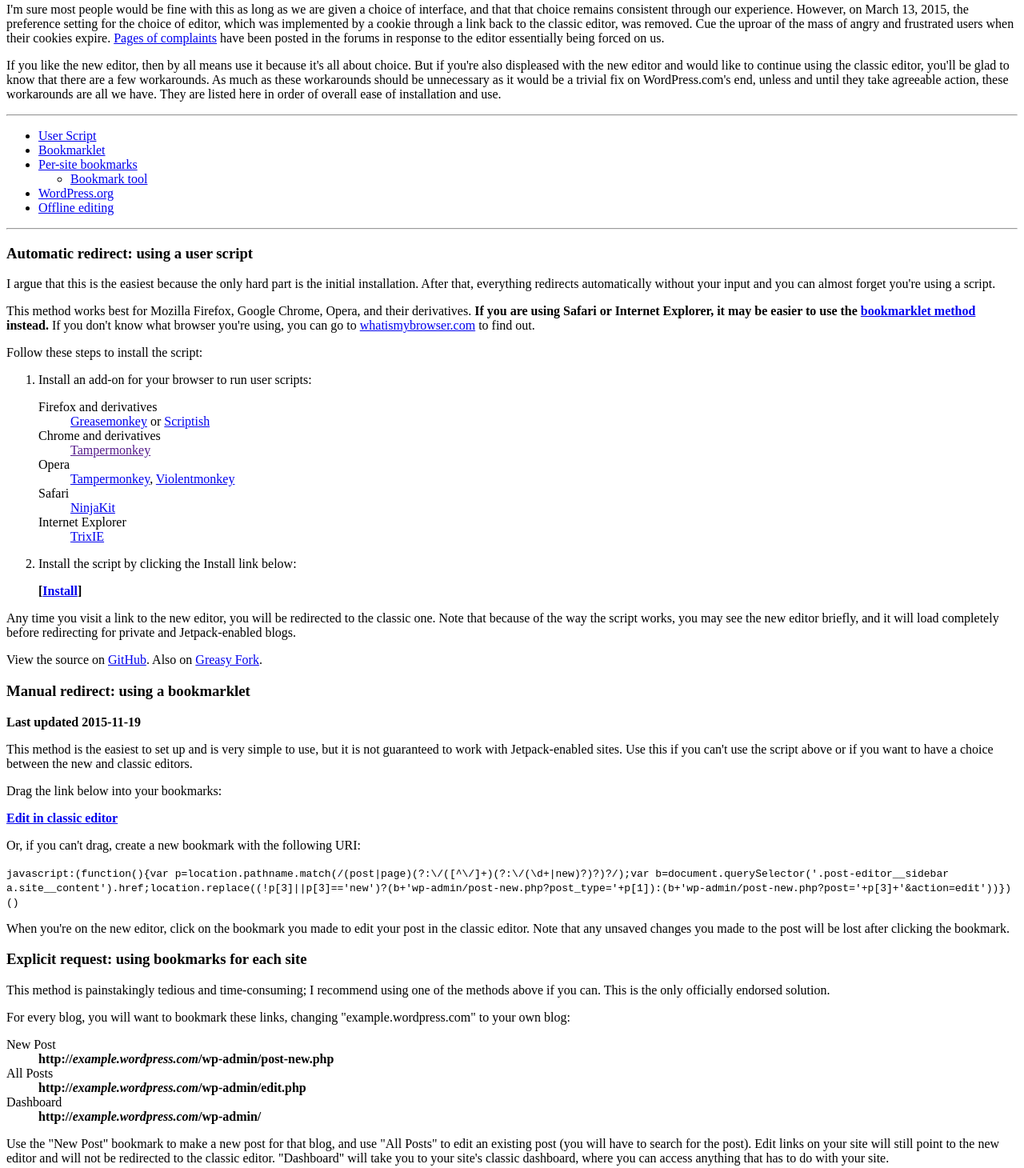
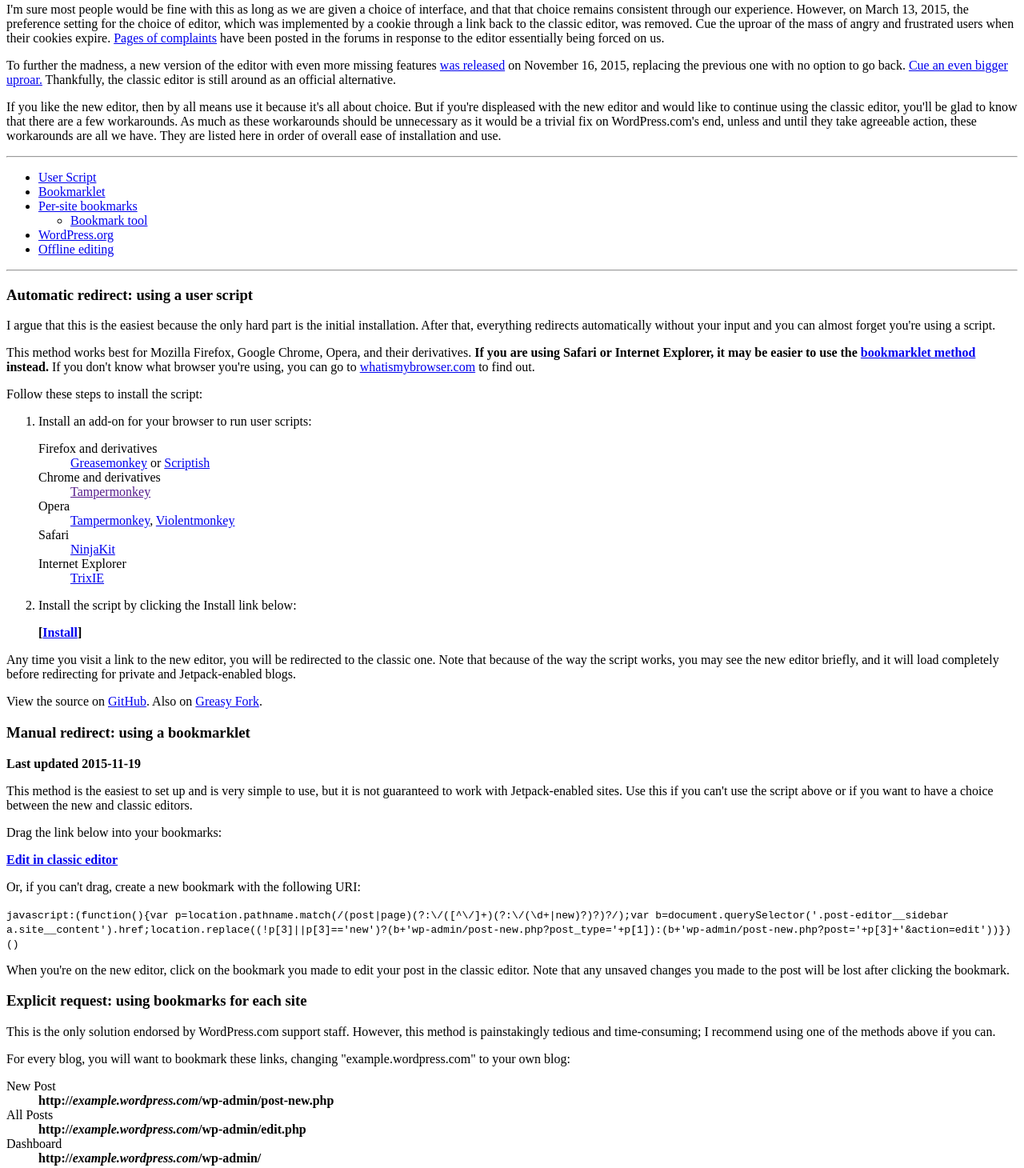
Before and after one commit to tpenguinltg/wpcom-edit-post-redirect.user.js, a plain HTML site: page index.html in a window 1280 px wide. Shown: the part 116-1576 px from the top of the page at 80% size. Drawn offline with Linux system fonts and the light colour scheme.

Commit message:
Add paragraph about new editor

```diff
--- a/index.html
+++ b/index.html
@@ -51,7 +51,8 @@
 
       <p>The staff at <a href="https://wordpress.com/">WordPress.com</a> have been working towards a <a href="https://en.blog.wordpress.com/2014/12/16/dashboard-update/">unified dashboard</a> to manage all your blogs in one place on any device. However, many users feel that it falls short of the classic dashboards, me included.</p>
       <p>I'm sure most people would be fine with this as long as we are given a choice of interface, and that that choice remains consistent through our experience. However, on <time datetime="2015-03-13">March 13, 2015</time>, the preference setting for the choice of editor, which was implemented by a cookie through a link back to the classic editor, was removed. Cue the uproar of the mass of angry and frustrated users when their cookies expire. <a href="https://en.forums.wordpress.com/topic/please-reinstate-the-option-of-choice-to-use-the-old-publishing-format">Pages of complaints</a> have been posted in the forums in response to the editor essentially being forced on us.</p>
-      <p>If you like the new editor, then by all means use it because it's all about choice. But if you're also displeased with the new editor and would like to continue using the classic editor, you'll be glad to know that there are a few workarounds. As much as these workarounds should be unnecessary as it would be a trivial fix on WordPress.com's end, unless and until they take agreeable action, these workarounds are all we have. They are listed here in order of overall ease of installation and use.</p>
+      <p>To further the madness, a new version of the editor with even more missing features <a href="https://en.blog.wordpress.com/2015/11/16/new-high-speed-editor/">was released</a> on <time datetile="2015-11-16">November 16, 2015</time>, replacing the previous one with no option to go back. <a href="https://en.forums.wordpress.com/topic/editor-feedback">Cue an even bigger uproar.</a> Thankfully, the classic editor is still around as an official alternative.</p>
+      <p>If you like the new editor, then by all means use it because it's all about choice. But if you're displeased with the new editor and would like to continue using the classic editor, you'll be glad to know that there are a few workarounds. As much as these workarounds should be unnecessary as it would be a trivial fix on WordPress.com's end, unless and until they take agreeable action, these workarounds are all we have. They are listed here in order of overall ease of installation and use.</p>
 
       <hr />
       <nav>
@@ -112,7 +113,7 @@
       <!-- Manual per-site bookmarks -->
       <section id="manual-bookmarks">
         <h1>Explicit request: using bookmarks for each site</h1>
-        <p>This method is painstakingly tedious and time-consuming; I recommend using one of the methods above if you can. This is the only officially endorsed solution.</p>
+        <p>This is the only solution endorsed by WordPress.com support staff. However, this method is painstakingly tedious and time-consuming; I recommend using one of the methods above if you can.</p>
         <p>For every blog, you will want to bookmark these links, changing "example.wordpress.com" to your own blog:</p>
         <dl>
           <dt>New Post</dt>
```
